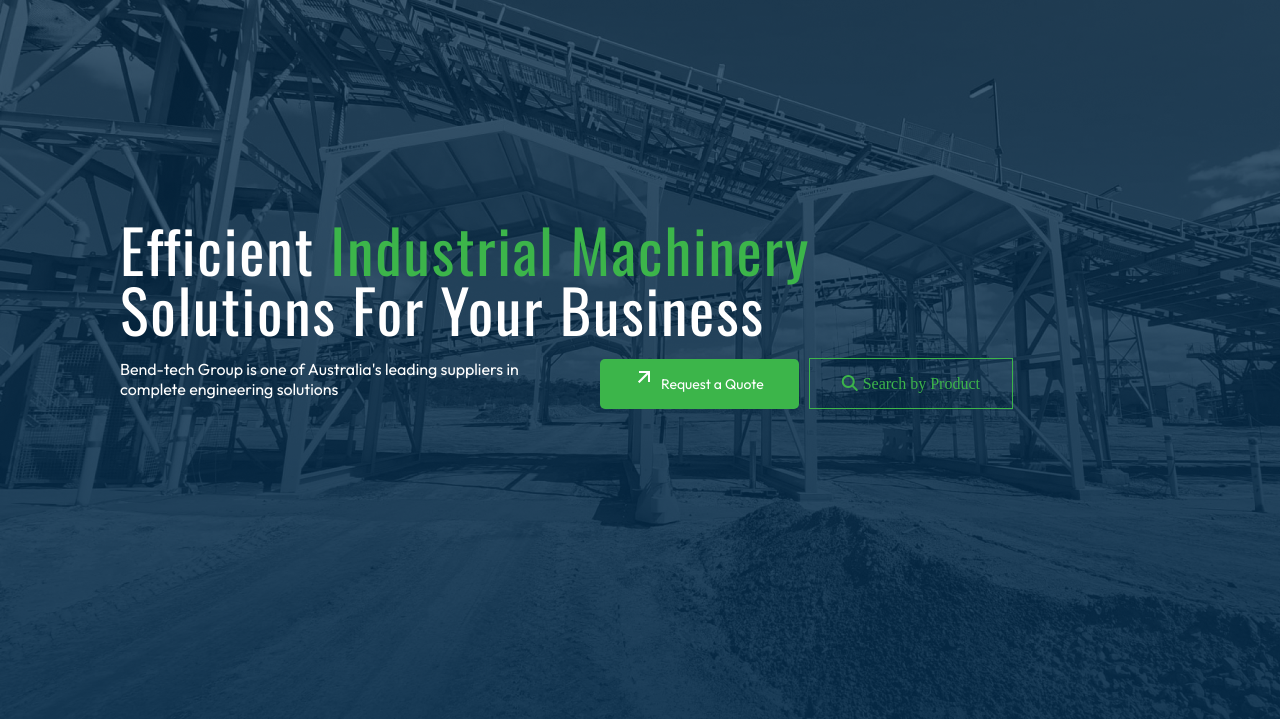
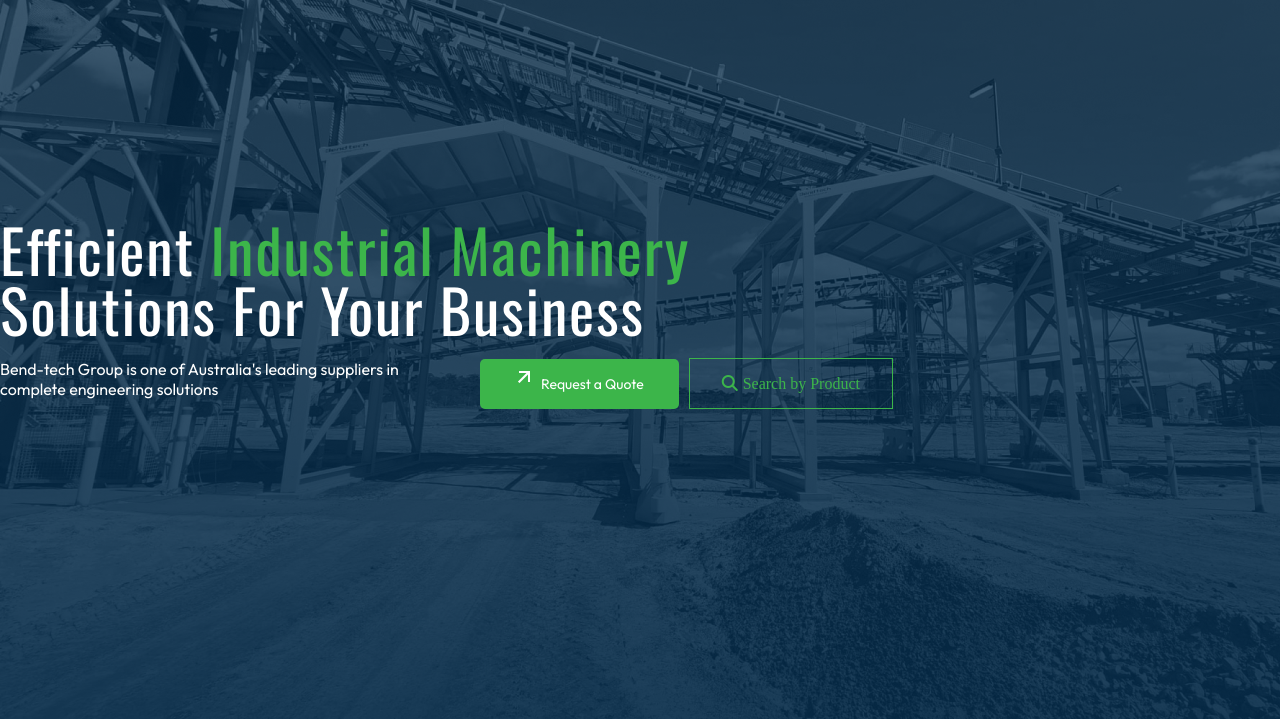
Before and after one commit to Samiksha-sys/Bendtech-practice, a plain HTML site: page index.html in a window 1280 px wide. Shown: the part 81-800 px from the top of the page. Drawn offline with nearby package versions, Linux system fonts and the light colour scheme.

Commit message:
Update index.html

```diff
--- a/index.html
+++ b/index.html
@@ -56,7 +56,7 @@
           </div>
         </header>
         <div class="bottom-content">
-          <div class="bottom-container">
+          <div class="container">
             <div class="bottom-tophead">
               <h1 class="bottom-title">Efficient <span style="color:#3cb54a">Industrial Machinery</span><br> Solutions For Your Business</h1>
 
```
